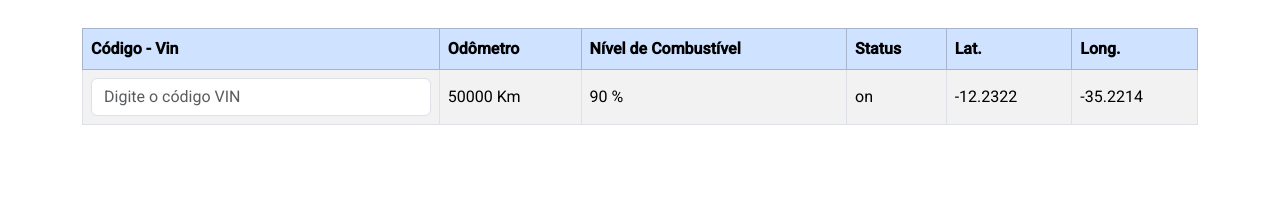
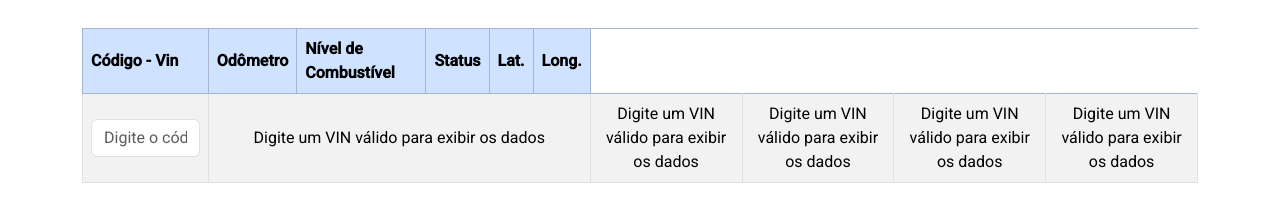
Before and after one commit to Brunohsdev/Angular-sprint, an Angular app: page /dashboard in a window 1280 px wide. Shown: the part 243-464 px from the top of the page. Built offline with nearby package versions, Linux system fonts and the light colour scheme; no server answers.

Commit message:
salvando o vin feito

```diff
--- a/src/app/components/dashboard/dashboard.html
+++ b/src/app/components/dashboard/dashboard.html
@@ -60,6 +60,7 @@
         <img class="car-img" *ngIf="selectVehicle" [src]="selectVehicle.img" alt="Imagem do carro" />
       </div>
 
+
 <!-- Tabela -->
 <div class="table-responsive">
   <table class="table table-bordered table-striped align-middle">
@@ -75,6 +76,7 @@
     </thead>
     <tbody>
       <tr>
+        <!-- Input VIN -->
         <td>
           <form [formGroup]="selectCarForms">
             <input
@@ -83,18 +85,28 @@
               id="vin"
               formControlName="vin"
               placeholder="Digite o código VIN"
+              (keydown.enter)="buscarVin()"
             />
           </form>
         </td>
-              <td>50000 Km</td>
-              <td>90 %</td>
-              <td>on</td>
-              <td>-12.2322</td>
-              <td>-35.2214</td>
+
+        <!-- Dados se houver -->
+        <td *ngIf="vehicleData; else vazio">{{ vehicleData.odometro }} Km</td>
+        <td *ngIf="vehicleData; else vazio">{{ vehicleData.nivelCombustivel }} %</td>
+        <td *ngIf="vehicleData; else vazio">{{ vehicleData.status | titlecase }}</td>
+        <td *ngIf="vehicleData; else vazio">{{ vehicleData.lat }}</td>
+        <td *ngIf="vehicleData; else vazio">{{ vehicleData.long }}</td>
       </tr>
     </tbody>
   </table>
 </div>
+
+<!-- Template de fallback para dados ausentes -->
+<ng-template #vazio>
+  <td colspan="5" class="text-center">Digite um VIN válido para exibir os dados</td>
+</ng-template>
+
+
     </div>
   </main>
 </body>
--- a/src/app/components/dashboard/dashboard.ts
+++ b/src/app/components/dashboard/dashboard.ts
@@ -51,6 +51,8 @@ export class Dashboard implements OnInit {
       console.log(this.selectVehicle);
   })
 
+
+
   //o select do carro por vin
   this.selectCarForms.controls.vin.valueChanges.subscribe((vin) => {
     if(vin) {
@@ -68,4 +70,21 @@ export class Dashboard implements OnInit {
   })
 
 }
+buscarVin(): void {
+  const vin = this.selectCarForms.controls.vin.value;
+
+  if (vin) {
+    this.vindashboard.getVehiclesbyDataVin(vin).subscribe({
+      next: (data) => {
+        this.vehicleData = data;
+        console.log("Dados VIN recebidos:", data);
+      },
+      error: (err) => {
+        console.error("Erro ao buscar VIN:", err);
+        this.vehicleData = undefined!;
+      }
+    });
+  }
 }
+
+}
--- a/src/app/services/vin-dashboard.ts
+++ b/src/app/services/vin-dashboard.ts
@@ -14,6 +14,6 @@ export class VinDashboard {
   constructor(private Http:HttpClient) { }
 
   getVehiclesbyDataVin(vin:string): Observable<VehicleData> {
-    return this.Http.post<VehicleData>(`${this.baseUrl}/vehicles`, {vin});
+    return this.Http.post<VehicleData>(`${this.baseUrl}/vehicleData`, {vin});
   }
 }
```
Lines whose indentation alone changed are shown as unchanged.
